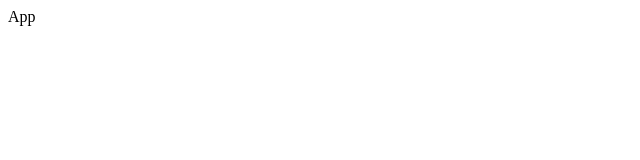
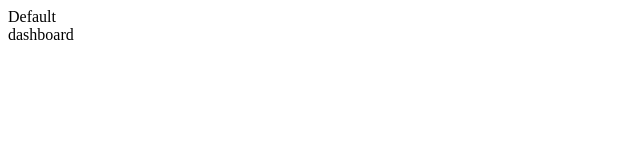
Before and after one commit to MokeddemAmine/Mini-Project-React-Laravel-, a React (Vite) app in the folder react/: page /dashboard in a window 1280 px wide. Shown: the top 160 px of the page, without its empty margins (0-640 px from the left). Built offline with nearby package versions, Linux system fonts and the light colour scheme.

Commit message:
create routes

```diff
--- a/package.json
+++ b/package.json
@@ -9,5 +9,8 @@
         "axios": "^1.7.4",
         "laravel-vite-plugin": "^1.0",
         "vite": "^5.0"
+    },
+    "dependencies": {
+        "react-router-dom": "^6.26.2"
     }
 }
--- /dev/null
+++ b/react/src/components/DefaultLayout.jsx
@@ -0,0 +1,11 @@
+import React from 'react'
+import { Outlet } from 'react-router-dom'
+
+export default function DefaultLayout() {
+  return (
+    <div>
+        Default
+      <Outlet/>
+    </div>
+  )
+}
--- /dev/null
+++ b/react/src/components/GuestLayouts.jsx
@@ -0,0 +1,11 @@
+import React from 'react'
+import { Outlet } from 'react-router-dom'
+
+export default function GuestLayouts() {
+  return (
+    <div>
+
+      <Outlet/>
+    </div>
+  )
+}
--- a/react/src/main.jsx
+++ b/react/src/main.jsx
@@ -2,9 +2,11 @@
 import { createRoot } from 'react-dom/client'
 import App from './App.jsx'
 import './index.css'
+import { RouterProvider } from 'react-router-dom'
+import router from './router.jsx'
 
 createRoot(document.getElementById('root')).render(
   <StrictMode>
-    <App />
+    <RouterProvider router={router}/>
   </StrictMode>,
 )
--- /dev/null
+++ b/react/src/views/Dashboard.jsx
@@ -0,0 +1,9 @@
+import React from 'react'
+
+export default function Dashboard() {
+  return (
+    <div>
+      dashboard
+    </div>
+  )
+}
--- /dev/null
+++ b/react/src/views/Login.jsx
@@ -0,0 +1,9 @@
+import React from 'react'
+
+export default function Login() {
+  return (
+    <div>
+      login
+    </div>
+  )
+}
--- /dev/null
+++ b/react/src/views/NotFound.jsx
@@ -0,0 +1,9 @@
+import React from 'react'
+
+export default function NotFound() {
+  return (
+    <div>
+      404 Not Found Page
+    </div>
+  )
+}
--- /dev/null
+++ b/react/src/views/SignUp.jsx
@@ -0,0 +1,9 @@
+import React from 'react'
+
+export default function SignUp() {
+  return (
+    <div>
+      SignUp
+    </div>
+  )
+}
--- /dev/null
+++ b/react/src/views/Users.jsx
@@ -0,0 +1,9 @@
+import React from 'react'
+
+export default function Users() {
+  return (
+    <div>
+      Users
+    </div>
+  )
+}
```
Also changed, not shown: react/src/Router.jsx (added, +50 -0 lines), 2 other files (tests, documents, lock files or other folders).
